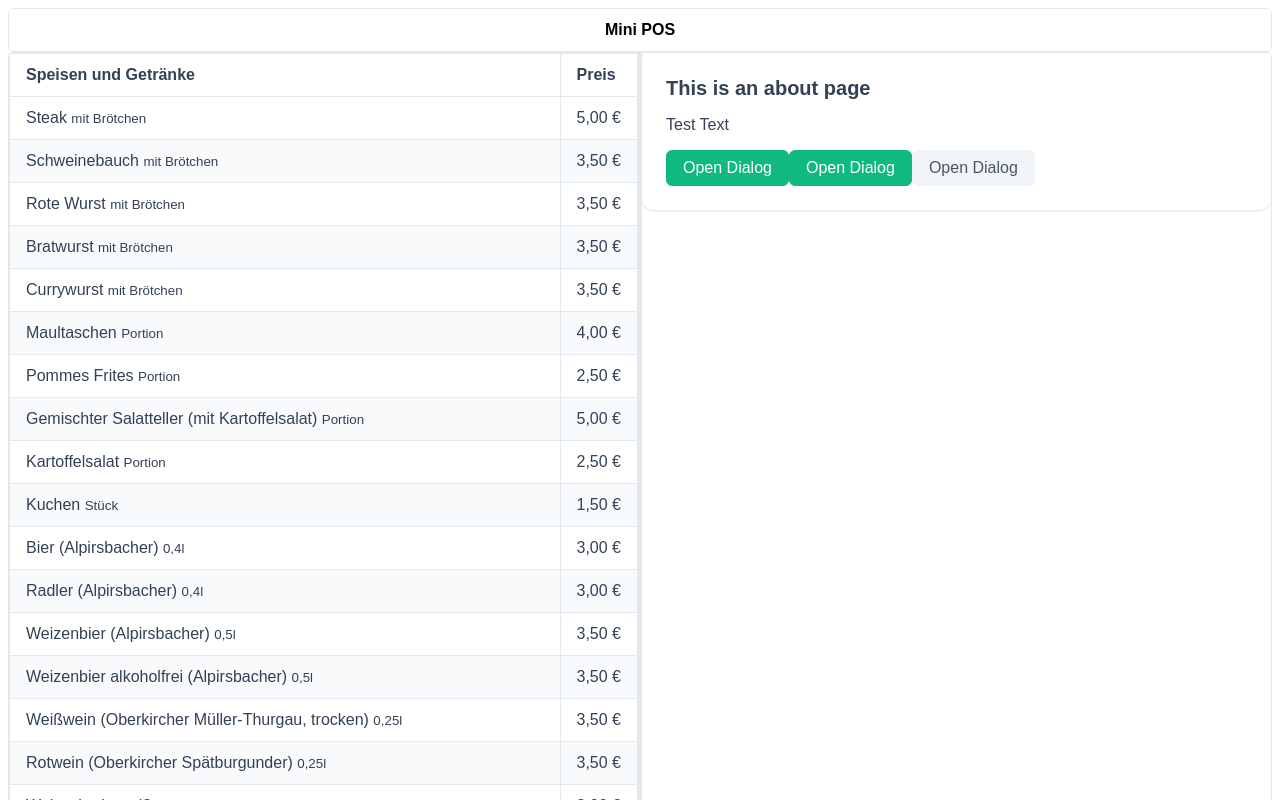
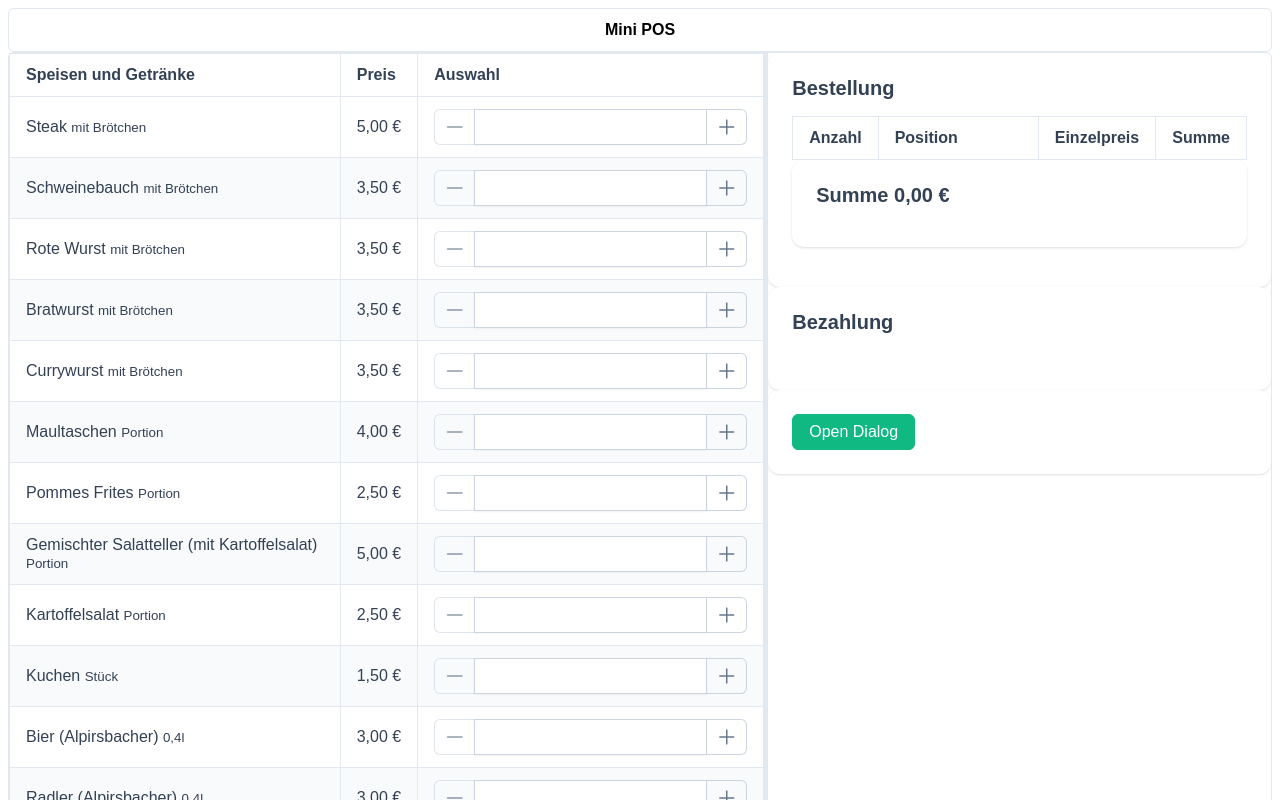
Before and after one commit to mkallfass/makspos, a Vue app in the folder src/main/webui/: page / in a window 1280 px wide. Shown: the top 800 px of the page. Built offline with nearby package versions, Linux system fonts and the light colour scheme; a web font is replaced by a local one.

Commit message:
Development

```diff
--- /dev/null
+++ b/src/main/webui/src/components/CartDisplay.vue
@@ -0,0 +1,47 @@
+<template>
+  <Card>
+    <template #title>
+      Bestellung
+    </template>
+    <template #content>
+      <DataTable :value="cartStore.lineItems.values()" showGridlines stripedRows>
+        <Column field="quantity" header="Anzahl" style="width: 10%" />
+        <Column field="name" header="Position" style="width: 70%">
+          <template #body="slotProps">
+            {{ slotProps.data.name }} <small>{{ slotProps.data.detail }}</small>
+          </template>
+        </Column>
+        <Column field="price" header="Einzelpreis" style="width: 10%">
+          <template #body="slotProps">
+            {{ formatCurrency(slotProps.data.price) }}
+          </template>
+        </Column>
+        <Column field="total" header="Summe" style="width: 10%">
+          <template #body="slotProps">
+            {{ formatCurrency(slotProps.data.total) }}
+          </template>
+        </Column>
+      </DataTable>
+      <Card>
+        <template #title>
+          Summe {{ formatCurrency(cartStore.total) }}
+        </template>
+      </Card>
+    </template>
+    <template #footer>
+      <div>
+      </div>
+    </template>
+  </Card>
+</template>
+
+<script lang="ts" setup>
+import { useCartStore } from "@/stores/cart";
+import { storeToRefs } from "pinia";
+
+const cartStore = useCartStore()
+
+const formatCurrency = (value : any) => {
+  return value.toLocaleString('de-DE', { style: 'currency', currency: 'EUR' })
+}
+</script>
--- /dev/null
+++ b/src/main/webui/src/components/OrderDisplay.vue
@@ -0,0 +1,20 @@
+<template>
+  <Card>
+    <template #content>
+      <div class="flex justify-content-end">
+        <Button label="Open Dialog" @click="display = !display" />
+      </div>
+    </template>
+  </Card>
+
+  <Dialog header="Header" v-model:visible="display" >
+    <Button class="p-button-info p-button-sm" label="Close" @click="display = !display"/>
+  </Dialog>
+
+</template>
+
+<script lang="ts" setup>
+import { ref } from "vue";
+
+const display = ref(false)
+</script>
--- /dev/null
+++ b/src/main/webui/src/components/PaymentDisplay.vue
@@ -0,0 +1,23 @@
+<template>
+  <Card>
+    <template #title>
+      Bezahlung
+    </template>
+    <template #content>
+    </template>
+    <template #footer>
+      <div>
+      </div>
+    </template>
+  </Card>
+</template>
+
+<script lang="ts" setup>
+import { useCartStore } from "@/stores/cart";
+
+const cartStore = useCartStore()
+
+const formatCurrency = (value : any) => {
+  return value.toLocaleString('de-DE', { style: 'currency', currency: 'EUR' })
+}
+</script>
--- a/src/main/webui/src/components/ProductList.vue
+++ b/src/main/webui/src/components/ProductList.vue
@@ -1,6 +1,6 @@
 <template>
     <DataTable :value="productStore.products" showGridlines stripedRows>
-      <Column field="name" header="Speisen und Getränke" style="width: 90%">
+      <Column field="name" header="Speisen und Getränke" style="width: 50%">
         <template #body="slotProps">
           {{ slotProps.data.name }} <small>{{ slotProps.data.detail }}</small>
         </template>
@@ -10,15 +10,36 @@
           {{ formatCurrency(slotProps.data.price) }}
         </template>
       </Column>
+      <Column header="Auswahl" style="width: 40%">
+        <template #body="slotProps">
+          <InputNumber v-model="slotProps.data.quantity" :max="99" :min="0" buttonLayout="horizontal"
+                       showButtons @input="quantityChanged(slotProps.data)">
+            <template #incrementbuttonicon>
+              <span class="pi pi-plus" />
+            </template>
+            <template #decrementbuttonicon>
+              <span class="pi pi-minus" />
+            </template>
+          </InputNumber>
+        </template>
+      </Column>
     </DataTable>
 </template>
 
 <script lang="ts" setup>
+import type { ProductSelection } from "@/models/product.model";
+
 import { useProductStore } from "@/stores/product";
+import { useCartStore } from "@/stores/cart";
 
 const productStore = useProductStore()
+const cartStore = useCartStore();
 
 const formatCurrency = (value : any) => {
   return value.toLocaleString('de-DE', { style: 'currency', currency: 'EUR' })
 }
+const quantityChanged = (product: ProductSelection) => {
+  console.log("Quantity of " + JSON.stringify(product) + " changed");
+  cartStore.addLineItem(product);
+};
 </script>
--- a/src/main/webui/src/main.ts
+++ b/src/main/webui/src/main.ts
@@ -12,6 +12,7 @@ import SplitterPanel from "primevue/splitterpanel";
 import Card from "primevue/card";
 import DataTable from "primevue/datatable";
 import Column from "primevue/column";
+import InputNumber from "primevue/inputnumber";
 import Dialog from "primevue/dialog";
 import Button from "primevue/button";
 import InputText from "primevue/inputtext";
@@ -36,7 +37,7 @@ app.component('SplitterPanel', SplitterPanel)
 app.component('Card', Card)
 app.component("DataTable", DataTable);
 app.component("Column", Column);
-
+app.component("InputNumber", InputNumber);
 app.component("Toast", Toast);
 app.component('Dialog', Dialog)
 app.component('Button', Button)
--- a/src/main/webui/src/models/product.model.ts
+++ b/src/main/webui/src/models/product.model.ts
@@ -4,3 +4,7 @@ export interface Product {
   detail: string
   price: number
 }
+
+export interface ProductSelection extends Product {
+  quantity: number;
+}
--- /dev/null
+++ b/src/main/webui/src/stores/cart.ts
@@ -0,0 +1,46 @@
+import { defineStore } from 'pinia'
+import type { LineItem } from "@/models/cart.model";
+import type { ProductSelection } from "@/models/product.model";
+
+interface State {
+  lineItems: Map<number, LineItem>
+  total: number
+}
+
+export const useCartStore = defineStore('cartStore', {
+    state: () : State => ({
+        lineItems: new Map<number, LineItem>(),
+        total: 0
+    }),
+  actions: {
+      addLineItem(item : ProductSelection) {
+      if (!item) {
+        return
+      }
+      if (!this.lineItems) {
+        this.lineItems = new Map<number, LineItem>()
+      }
+      if (item.quantity < 1) {
+        this.removeItem(item.id)
+        return
+      }
+
+      // Calculate lineitem
+      let lineItem : LineItem = item as  LineItem
+      lineItem.total = lineItem.quantity * lineItem.price
+      // Add calculated lineitem
+      this.lineItems.set(lineItem.id, lineItem)
+      // Calculate total
+      let cartTotal: number = 0
+      for (let i of this.lineItems.values()) {
+        cartTotal = cartTotal + i.total
+      }
+      this.total = cartTotal
+    },
+    removeItem(id: number) {
+      if (this.lineItems) {
+        this.lineItems.delete(id)
+      }
+    }
+  }
+})
--- a/src/main/webui/src/stores/product.ts
+++ b/src/main/webui/src/stores/product.ts
@@ -1,8 +1,8 @@
-import { defineStore } from 'pinia'
-import type { Product } from "@/models/product.model";
+import { defineStore } from "pinia";
+import type { ProductSelection } from "@/models/product.model";
 
 interface State {
-  products: Product[]
+  products: ProductSelection[];
 }
 
 export const useProductStore = defineStore('productStore', {
@@ -37,7 +37,7 @@ export const useProductStore = defineStore('productStore', {
           { id: 2015, name: "Apfelsaftschorle", detail: "0,5l Flasche", price: 2 },
           { id: 2016, name: "Mineralwasser", detail: "0,5l Flasche", price: 2 },
           { id: 2017, name: "Kaffee", detail: "Tasse", price: 1.5 }
-        ] as Product[]
+        ] as ProductSelection[]
     }
   }
 })
--- a/src/main/webui/src/views/HomeView.vue
+++ b/src/main/webui/src/views/HomeView.vue
@@ -1,40 +1,21 @@
 <template>
   <main>
     <Splitter>
-      <SplitterPanel>
+      <SplitterPanel :size="60">
         <ProductList />
       </SplitterPanel>
-      <SplitterPanel class="flex align-items-center justify-content-center">
-        <Card>
-          <template #title>
-            This is an about page
-          </template>
-          <template #content>
-            <div class="text-sky-500 dark:text-sky-400">
-              Test Text
-            </div>
-          </template>
-          <template #footer>
-            <div class="flex gap-2">
-              <Button label="Open Dialog" @click="display = !display" />
-              <Button class="p-button-primary" label="Open Dialog" @click="display = !display" />
-              <Button class="p-button-secondary" label="Open Dialog" @click="display = !display" />
-            </div>
-          </template>
-        </Card>
+      <SplitterPanel :minSize="10" :size="40">
+        <CartDisplay />
+        <PaymentDisplay />
+        <OrderDisplay />
       </SplitterPanel>
     </Splitter>
-
-    <Dialog header="Header" v-model:visible="display" >
-      <Button class="p-button-info p-button-sm" label="Close" @click="display = !display"/>
-    </Dialog>
-
   </main>
 </template>
 
 <script setup lang="ts">
 import ProductList from "@/components/ProductList.vue";
-import { ref } from "vue";
-
-const display = ref(false)
+import CartDisplay from "@/components/CartDisplay.vue";
+import PaymentDisplay from "@/components/PaymentDisplay.vue";
+import OrderDisplay from "@/components/OrderDisplay.vue";
 </script>
```
Also changed, not shown: src/main/webui/src/models/cart.model.ts (added, +10 -0 lines), src/main/webui/src/stores/counter.ts (deleted, +0 -12 lines).
